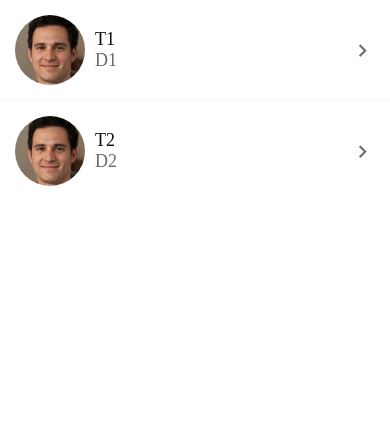
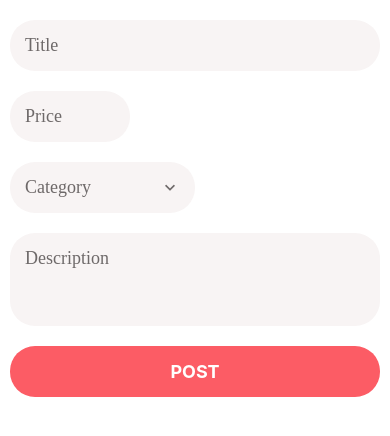
Before and after one commit to PasanMadhuranga/DoneWithIt, a React Native app: screen / in a window 390 px wide. Shown: the top 436 px of the page. Built offline with nearby package versions, Linux system fonts and the light colour scheme.

Commit message:
set dynamic width to input fields

```diff
--- a/App.js
+++ b/App.js
@@ -10,7 +10,7 @@
 
   return (
     <GestureHandlerRootView>
-      <MessagesScreen />
+      <ListingEditScreen />
     </GestureHandlerRootView>
   );
 }
--- a/app/components/AppPicker.js
+++ b/app/components/AppPicker.js
@@ -16,12 +16,19 @@
 import Screen from "./Screen";
 import PickerItem from "./PickerItem";
 
-function AppPicker({ icon, placeholder, items, selectedItem, onSelectItem }) {
+function AppPicker({
+  icon,
+  placeholder,
+  items,
+  selectedItem,
+  onSelectItem,
+  width = "100%",
+}) {
   const [modalVisible, setModalVisible] = useState(false);
   return (
     <>
       <TouchableWithoutFeedback onPress={() => setModalVisible(true)}>
-        <View style={styles.container}>
+        <View style={[styles.container, { width }]}>
           {icon && (
             <MaterialCommunityIcons
               name={icon}
@@ -71,7 +78,6 @@
     backgroundColor: defaultStyles.colors.light,
     borderRadius: 25,
     flexDirection: "row",
-    width: "100%",
     padding: 15,
     marginVertical: 10,
     alignItems: "center",
--- a/app/components/AppText.js
+++ b/app/components/AppText.js
@@ -3,8 +3,8 @@
 
 import defaultStyles from "../config/styles";
 
-function AppText({ children, style }) {
-  return <Text style={[defaultStyles.text, style]}>{children}</Text>;
+function AppText({ children, style, ...otherProps }) {
+  return <Text style={[defaultStyles.text, style]} {...otherProps}>{children}</Text>;
 }
 
 export default AppText;
--- a/app/components/AppTextInput.js
+++ b/app/components/AppTextInput.js
@@ -4,9 +4,9 @@
 
 import defaultStyles from "../config/styles";
 
-function AppTextInput({ icon, onChangeText, ...OtherProps }) {
+function AppTextInput({ icon, onChangeText, width="100%", ...OtherProps }) {
   return (
-    <View style={styles.container}>
+    <View style={[styles.container, { width }]}>
       {icon && (
         <MaterialCommunityIcons
           name={icon}
@@ -30,7 +30,6 @@
     backgroundColor: defaultStyles.colors.light,
     borderRadius: 25,
     flexDirection: "row",
-    width: "100%",
     padding: 15,
     marginVertical: 10,
     alignItems: "center",
--- a/app/components/forms/AppFormField.js
+++ b/app/components/forms/AppFormField.js
@@ -4,13 +4,14 @@
 import AppTextInput from "../AppTextInput";
 import ErrorMessage from "./ErrorMessage";
 
-function AppFormField({name, ...otherProps}) {
+function AppFormField({name, width, ...otherProps}) {
     const { setFieldTouched, handleChange, errors, touched } = useFormikContext();
   return (
     <>
       <AppTextInput
         onBlur={() => setFieldTouched(name)}
         onChangeText={handleChange(name)}
+        width={width}
         {...otherProps}
       />
       <ErrorMessage error={errors[name]} visible={touched[name]} />
--- a/app/components/forms/AppFormPicker.js
+++ b/app/components/forms/AppFormPicker.js
@@ -4,7 +4,7 @@
 import AppPicker from '../AppPicker';
 import ErrorMessage from './ErrorMessage';
 
-function AppFormPicker({items, name, placeholder}) {
+function AppFormPicker({items, name, width, placeholder}) {
     const { errors, setFieldValue, touched, values } = useFormikContext();
     return (
         <>
@@ -13,6 +13,7 @@
             onSelectItem={(item) => setFieldValue(name, item)}
             selectedItem={values[name]}
             placeholder={placeholder}
+            width={width}
         />
         <ErrorMessage error={errors[name]} visible={touched[name]} />
         </>
--- a/app/screens/ListingEditScreen.js
+++ b/app/screens/ListingEditScreen.js
@@ -42,11 +42,13 @@
           maxLength={8}
           name="price"
           placeholder="Price"
+          width={120}
         />
         <AppFormPicker
           items={categories}
           name="category"
           placeholder="Category"
+          width="50%"
         />
         <AppFormField
           maxLength={255}
--- a/app/screens/MessagesScreen.js
+++ b/app/screens/MessagesScreen.js
@@ -9,8 +9,8 @@
 const initialMessages = [
   {
     id: 1,
-    title: "T1",
-    description: "D1",
+    title: "ipsum dolor sit amet lorem ipsum dolor sit amet lorem ipsum dolor sit amet lorem ipsum dolor sit amet lorem ipsum dolor sit amet lorem ipsum",
+    description: "lorem ipsum dolor sit amet lorem ipsum dolor sit amet lorem ipsum dolor sit amet lorem ipsum dolor sit amet lorem ipsum dolor sit amet lorem ipsum dolor sit amet",
     image: require("../assets/myPic.jpg"),
   },
   {
```
